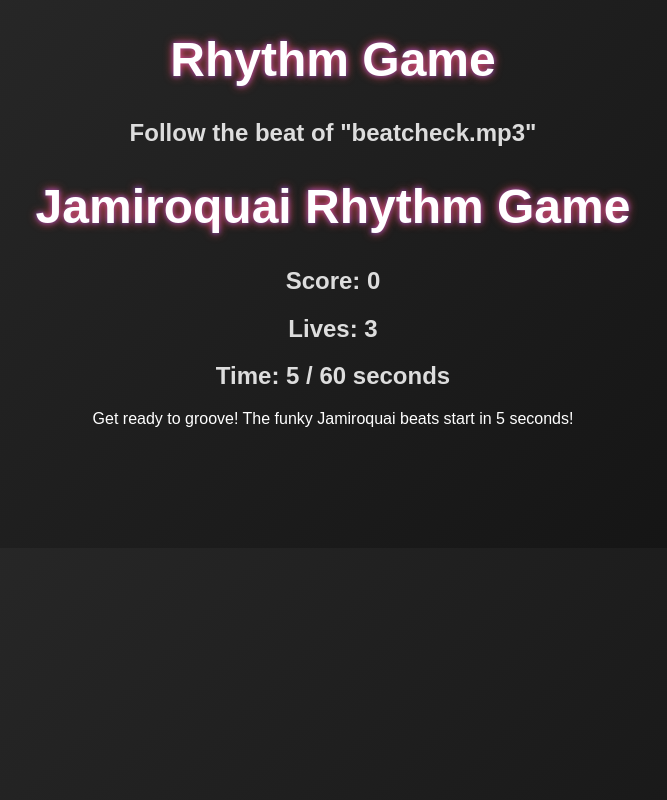
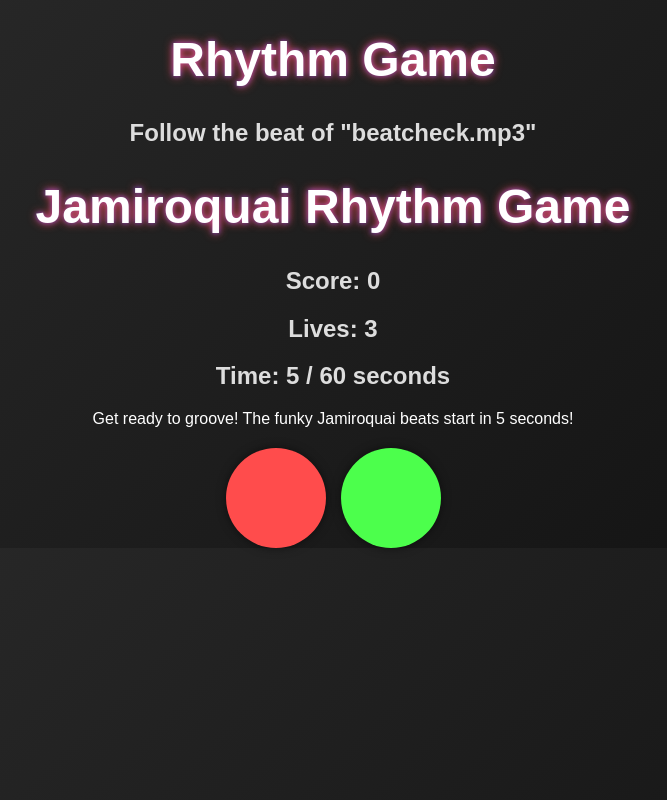
Before and after one commit to Ianropke/rytme, a React (Create React App) app: page / in a window 1280 px wide. Shown: the whole page, without its empty margins (307-974 px from the left). Built offline with nearby package versions, Linux system fonts and the light colour scheme; no server answers.

Commit message:
Update RhythmGame.js

```diff
--- a/src/components/RhythmGame.js
+++ b/src/components/RhythmGame.js
@@ -10,17 +10,17 @@
   const [lives, setLives] = useState(3);
   const [timeElapsed, setTimeElapsed] = useState(0); // Track elapsed time
 
-  const pads = ["#FF4C4C", "#4CFF4C"]; // Only two pads
+  const pads = ["#FF4C4C", "#4CFF4C"]; // Only two pads (red and green)
   const initialBPM = 100;
   const maxBPM = 119;
   const gameDuration = 60; // Total game duration in seconds
 
-  // Initialize Howler.js with beatcheck.mp3 and quadruple the original volume
+  // Initialize Howler.js with beatcheck.mp3
   const music = new Howl({
     src: ["/beatcheck.mp3"], // Ensure the file is in public/
     autoplay: false,
     loop: true,
-    volume: 2.0, // Quadruple the default volume (maximum supported by Howler.js)
+    volume: 2.0, // Maximum supported by Howler.js
   });
 
   useEffect(() => {
@@ -119,9 +119,14 @@
             {pads.map((color, index) => (
               <div
                 key={index}
-                className={`pad ${activePad === index || tolerantPad === index ? "active" : ""} ${
-                  color === "#FF4C4C" ? "red" : "green"
-                }`}
+                className={`pad ${activePad === index || tolerantPad === index ? "active" : ""}`}
+                style={{
+                  backgroundColor: color,
+                  boxShadow:
+                    activePad === index || tolerantPad === index
+                      ? `0 0 30px ${color}`
+                      : "0 0 10px rgba(0, 0, 0, 0.5)",
+                }}
                 onClick={() => handlePadClick(index)}
               ></div>
             ))}
```
